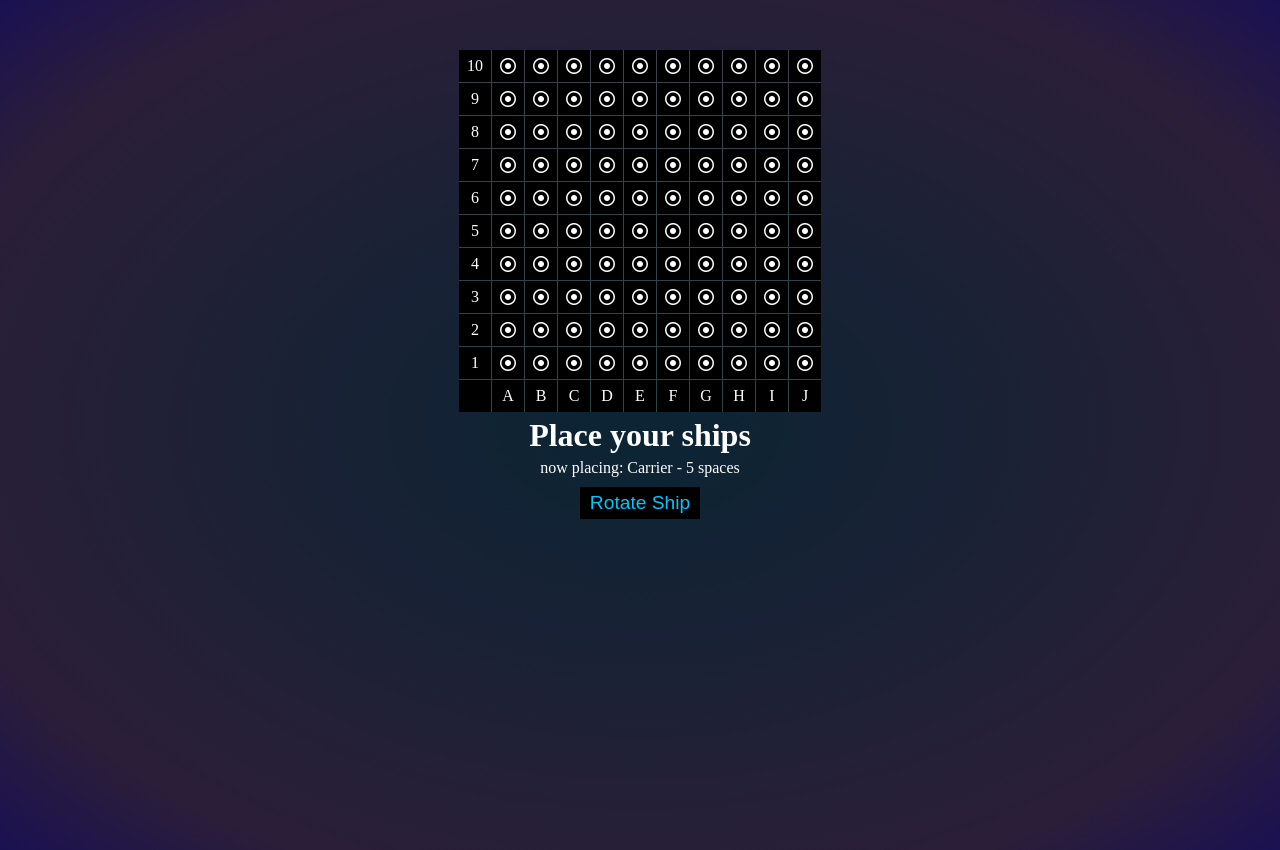
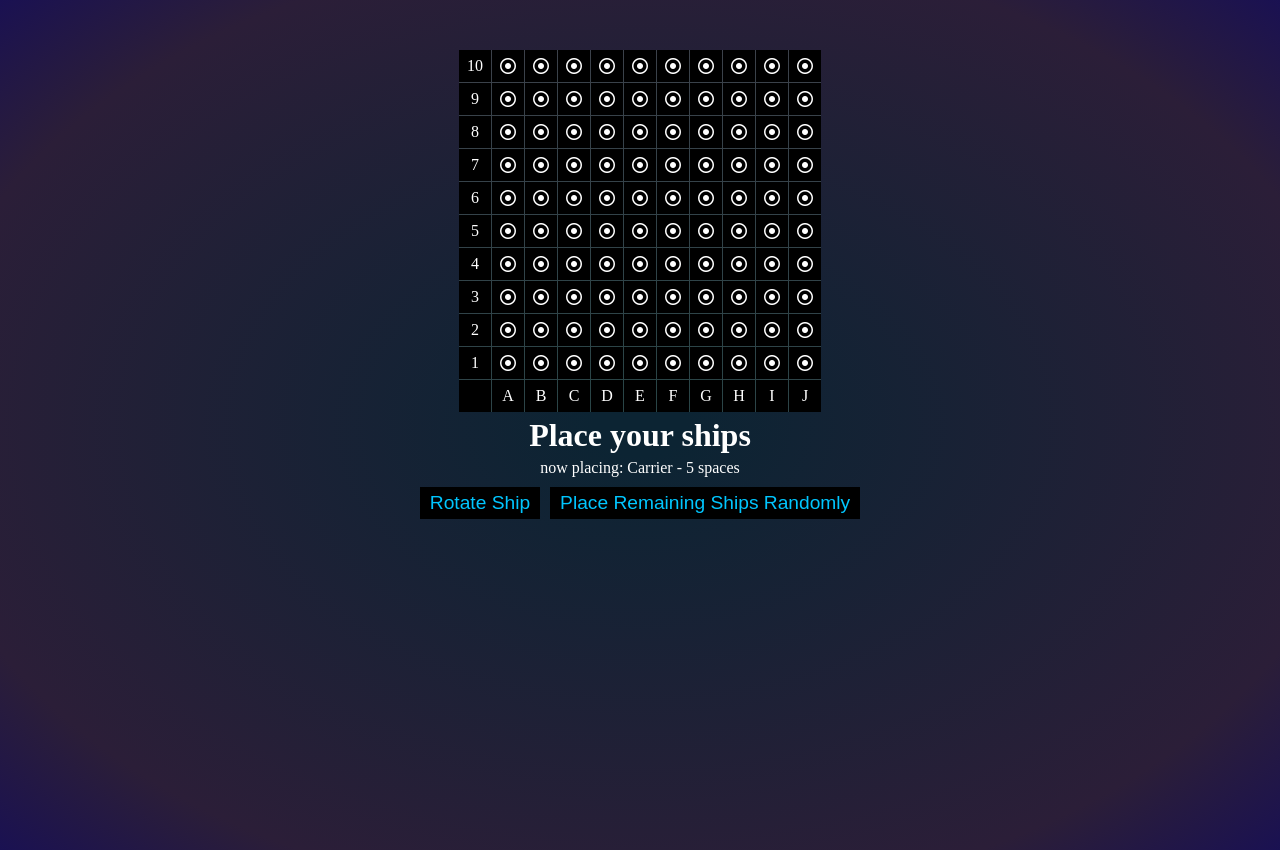
Before and after one commit to Ziorks/battleship, a React (Vite) app: page / in a window 1280 px wide. Built offline with nearby package versions, Linux system fonts and the light colour scheme.

Commit message:
added function to place all available ships random

```diff
--- a/src/App.jsx
+++ b/src/App.jsx
@@ -11,25 +11,22 @@ const ships = [
 ];
 
 function App() {
+  const [playerBoard, setPlayerBoard] = useState(generateBoardArray());
   const [state, setState] = useState({
     remainingShips: ships.length,
     horizontal: false,
     playerTurn: true,
   });
 
-  const [playerBoard, setPlayerBoard] = useState(generateBoardArray());
-
   function placeShip() {
     if (playerBoard.find((tile) => tile.placingShip === "allok")) {
-      setState((currentState) => {
-        return {
-          ...currentState,
-          remainingShips: currentState.remainingShips - 1,
-        };
+      setState({
+        ...state,
+        remainingShips: state.remainingShips - 1,
       });
       setPlayerBoard((currentBoard) => {
         return currentBoard.map((tile) => {
-          if (tile.placingShip !== "") {
+          if (tile.placingShip === "allok") {
             return { ...tile, ship: true, placingShip: "" };
           } else {
             return tile;
@@ -60,6 +57,48 @@ function App() {
     });
   }
 
+  function placeAllRandom() {
+    let remaining = state.remainingShips;
+    let newBoard = [...playerBoard];
+    let index = null;
+
+    while (remaining > 0) {
+      let tempBoard = [];
+
+      do {
+        const randomBool = Boolean(Math.floor(Math.random() + 0.5));
+        const randomRow = Math.floor(Math.random() * 10) + 1;
+        const randomColumnInt = Math.floor(Math.random() * 10 + 1);
+        const randomColumnStr = String.fromCharCode(randomColumnInt + 64);
+        index = (10 - randomRow) * 11 + randomColumnInt;
+        tempBoard = [...newBoard];
+
+        tempBoard = renderShipPreview(
+          randomRow,
+          randomColumnStr,
+          tempBoard,
+          { ...state, remainingShips: remaining, horizontal: randomBool },
+          ships
+        );
+      } while (tempBoard[index].placingShip !== "allok");
+
+      newBoard = tempBoard.map((tile) => {
+        if (tile.placingShip === "allok") {
+          return { ...tile, ship: true, placingShip: "" };
+        } else {
+          return tile;
+        }
+      });
+      remaining--;
+    }
+
+    setState({
+      ...state,
+      remainingShips: 0,
+    });
+    setPlayerBoard(newBoard);
+  }
+
   return (
     <>
       <PlayerBoard
@@ -84,6 +123,9 @@ function App() {
           >
             Rotate Ship
           </button>
+          <button className="btn" onClick={() => placeAllRandom()}>
+            Place Remaining Ships Randomly
+          </button>
         </div>
       )}
     </>
```
